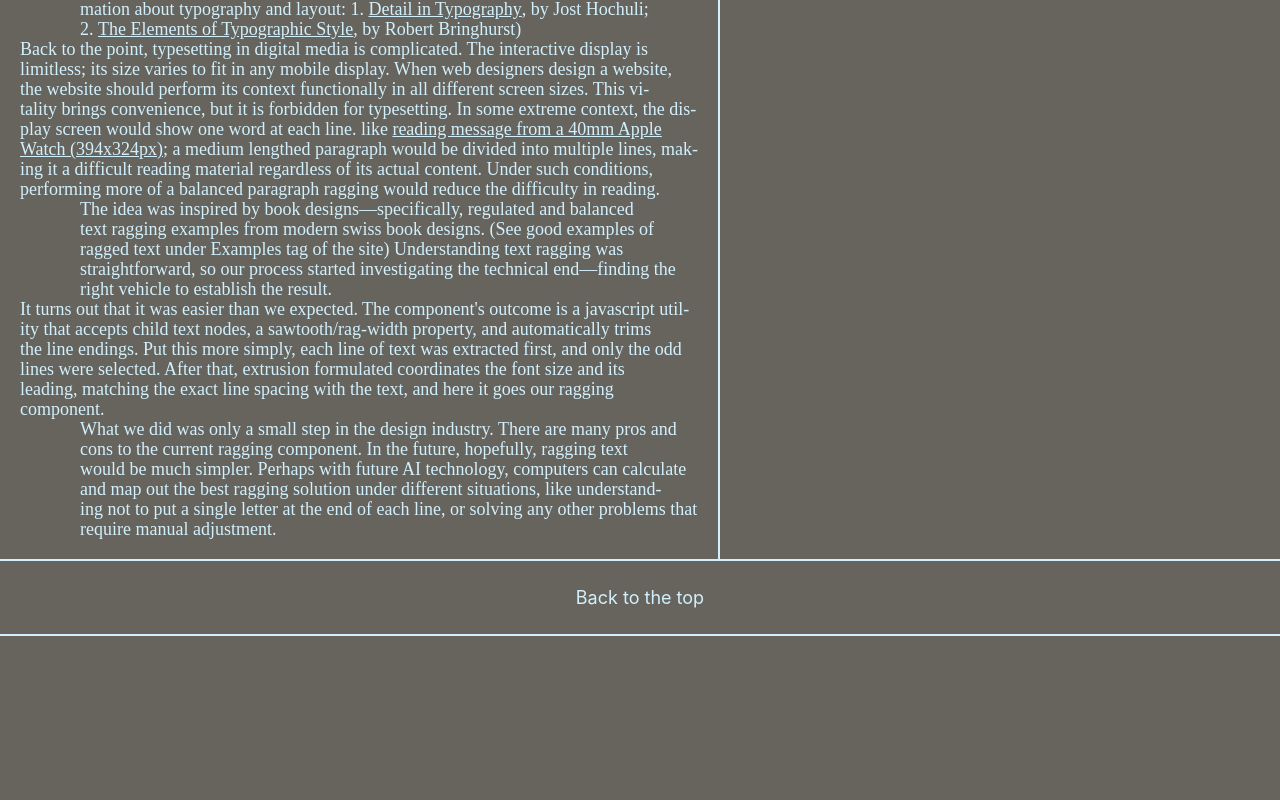
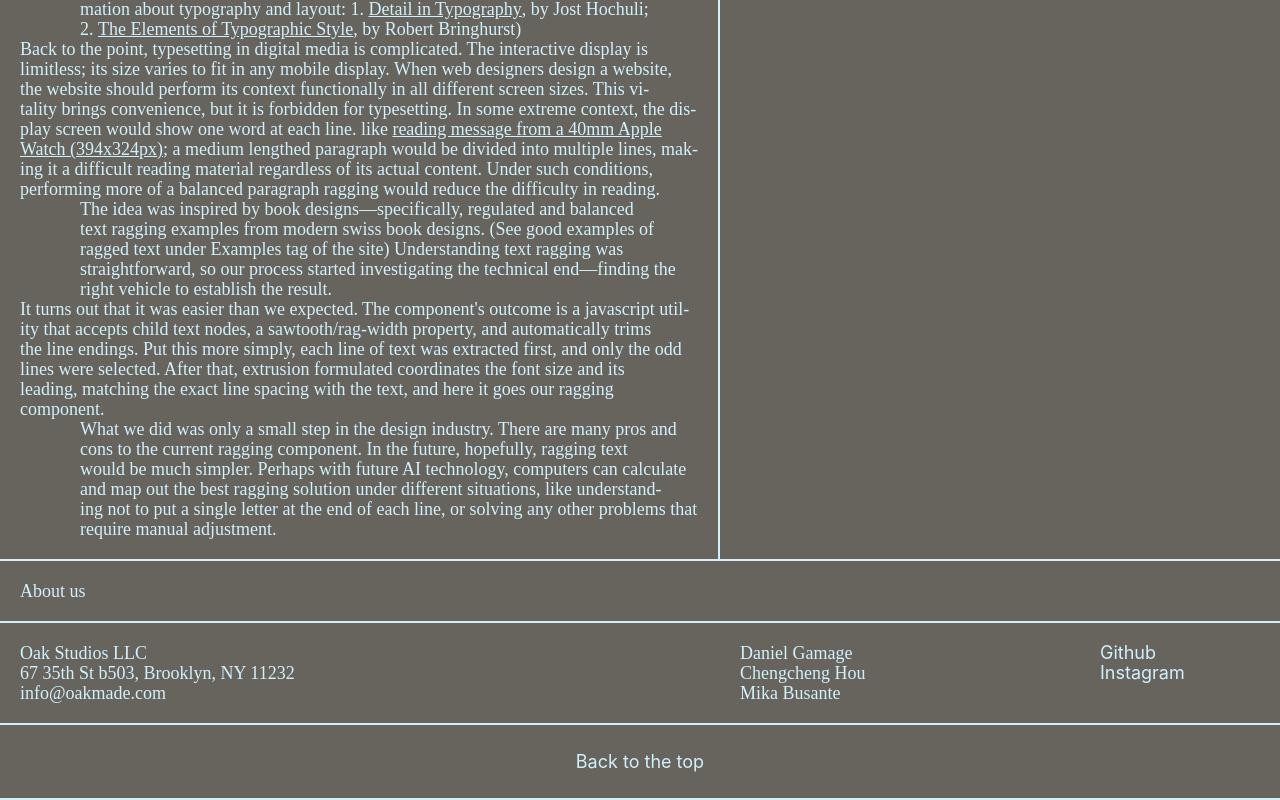
Before and after one commit to oakstudios/mechanical-ragger, a React (Create React App) app: page /#essay in a window 1280 px wide. Shown: the part 1629-2429 px from the top of the page. Before the commit the page ends 2265 px from the top, so only its background shows below. Built offline with nearby package versions, Linux system fonts and the light colour scheme; a web font is replaced by a local one.

Commit message:
Add about

```diff
--- a/src/App.js
+++ b/src/App.js
@@ -260,6 +260,32 @@ const Essay = () => {
         </div>
       </article>
       <div className="minimal-hr" />
+      <section className="grid wrapper vertical-padder">
+        <div className="column-span-2">
+          <p>About us</p>
+        </div>
+      </section>
+      <div className="minimal-hr" />
+      <section className="grid wrapper vertical-padder">
+        <div className="column-span-4">
+          <p>Oak Studios LLC</p>
+          <p>67 35th St b503, Brooklyn, NY 11232</p>
+          <p>info@oakmade.com</p>
+        </div>
+        <div className="column-span-2">
+          <p>Daniel Gamage</p>
+          <p>Chengcheng Hou</p>
+          <p>Mika Busante</p>
+        </div>
+        <div className="column-span-1">
+          <a href="https://github.com/oakstudios/Mechanical-Text-Ragger">
+            Github
+          </a>
+          <br></br>
+          <a href="https://www.instagram.com/oakstudios/">Instagram</a>
+        </div>
+      </section>
+      <div className="minimal-hr" />
       <div className="backtoTop">
         <a href="#essay">Back to the top</a>
       </div>
--- a/src/App.scss
+++ b/src/App.scss
@@ -177,6 +177,7 @@ section {
   left: 0;
   backface-visibility: hidden;
   font: inherit;
+  z-index: -10;
 
   &.rag-on {
     font-family: "Telegraf-Regular", sans-serif;
@@ -378,7 +379,7 @@ body:not(.mobile) .hover-title:hover + .hover-image {
 
   .footnote {
     padding-right: 0px;
-    line-height: 16pt;
+    line-height: 12pt;
     border-top: 2px dotted #d1f0fd;
     margin-bottom: 20pt;
     grid-column: span 7;
```
